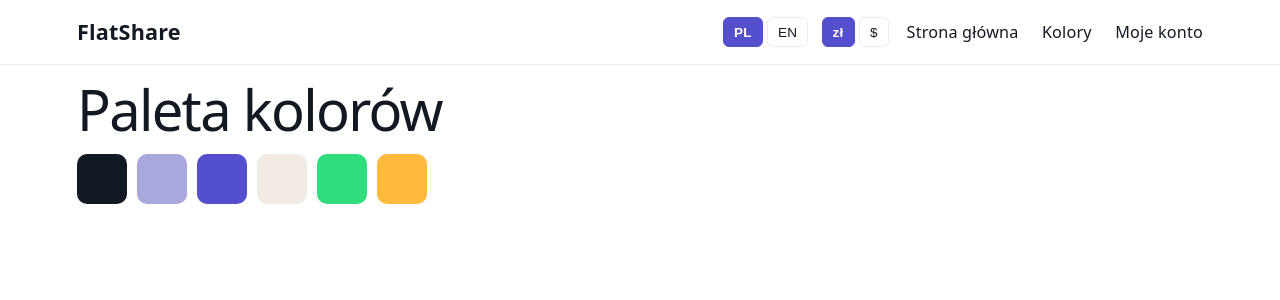
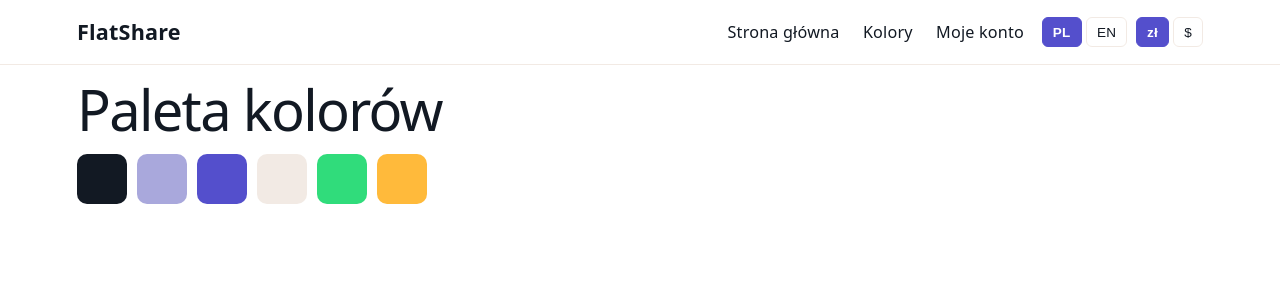
Before and after one commit to winderdoot/io2_flatshare, a React (Vite) app in the folder flatshare_frotend/: page /color-palette in a window 1280 px wide. Shown: the top 300 px of the page. Built offline with nearby package versions, Linux system fonts and the light colour scheme.

Commit message:
frontend: change location of int. buttons

```diff
--- a/flatshare_frotend/src/components/LocaleSwitcher/LocaleSwitcher.module.css
+++ b/flatshare_frotend/src/components/LocaleSwitcher/LocaleSwitcher.module.css
@@ -1,8 +1,9 @@
 .wrap {
   display: flex;
-  flex-wrap: wrap;
+  flex-wrap: nowrap;
   align-items: center;
-  gap: 0.75rem;
+  gap: 0.5rem;
+  flex-shrink: 0;
 }
 
 .group {
--- a/flatshare_frotend/src/components/Navbar/Navbar.module.css
+++ b/flatshare_frotend/src/components/Navbar/Navbar.module.css
@@ -19,20 +19,12 @@
   width: 100%;
   max-width: var(--max-width);
 
-  display: flex;
+  display: grid;
+  grid-template-columns: auto minmax(0, 1fr) auto;
   align-items: center;
-  justify-content: space-between;
-  gap: 1rem;
+  column-gap: 1rem;
 
   padding: 0 1rem;
-}
-
-.right {
-  display: flex;
-  align-items: center;
-  gap: 1rem;
-  flex-wrap: wrap;
-  justify-content: flex-end;
 }
 
 .logo {
@@ -43,7 +35,16 @@
 
 .links {
   display: flex;
+  flex-wrap: wrap;
+  justify-content: flex-end;
+  align-items: center;
   gap: 1.3rem;
+  min-width: 0;
+}
+
+.locale {
+  flex-shrink: 0;
+  justify-self: end;
 }
 
 .links a {
--- a/flatshare_frotend/src/components/Navbar/Navbar.tsx
+++ b/flatshare_frotend/src/components/Navbar/Navbar.tsx
@@ -11,13 +11,14 @@ const Navbar = () => {
       <div className={styles.inner}>
         <div className={styles.logo}>FlatShare</div>
 
-        <div className={styles.right}>
+        <div className={styles.links}>
+          <Link to="/">{t("nav.home")}</Link>
+          <Link to="/color-palette">{t("nav.colors")}</Link>
+          <Link to="/login">{t("nav.account")}</Link>
+        </div>
+
+        <div className={styles.locale}>
           <LocaleSwitcher />
-          <div className={styles.links}>
-            <Link to="/">{t("nav.home")}</Link>
-            <Link to="/color-palette">{t("nav.colors")}</Link>
-            <Link to="/login">{t("nav.account")}</Link>
-          </div>
         </div>
       </div>
     </nav>
```
